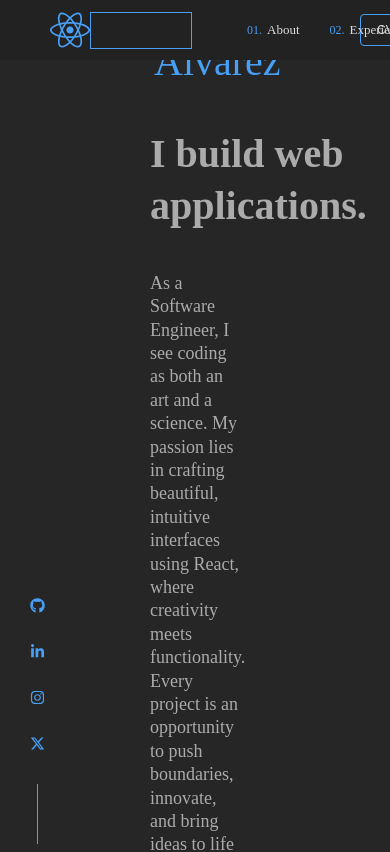
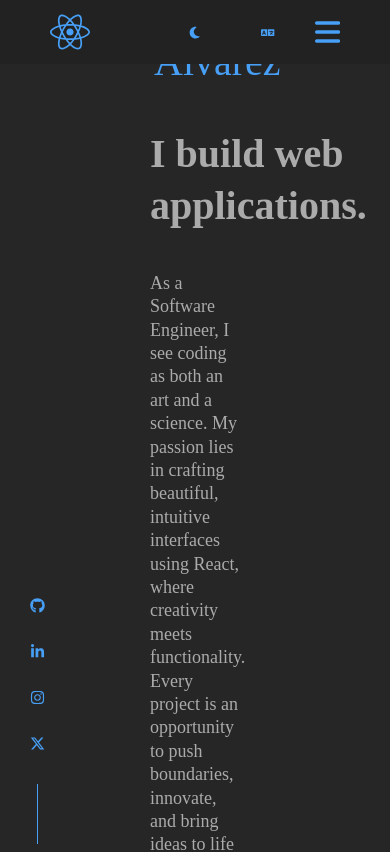
Before and after one commit to joralvmel/react-portfolio, a Next.js app: page / in a window 390 px wide. Shown: the top 852 px of the page. Built offline with nearby package versions, Linux system fonts and the light colour scheme.

Commit message:
Create responsive header

```diff
--- a/app/_components/Header.js
+++ b/app/_components/Header.js
@@ -1,5 +1,6 @@
 "use client";
 
+import { useState } from "react";
 import styled from "styled-components";
 import Logo from "./Logo";
 import Link from "next/link";
@@ -12,7 +13,7 @@ const StyledHeader = styled.header`
   position: fixed;
   padding: 0px 50px;
   width: 100%;
-  height: 60px;
+  height: 4rem;
   background-color: var(--color-header);
   display: flex;
   align-items: center;
@@ -34,7 +35,6 @@ const StyledButtonContainer = styled.div`
   display: flex;
   align-items: center;
   gap: 20px;
-  border: 1px solid var(--color-accent);
 `;
 
 const StyledLinks = styled.ul`
@@ -65,11 +65,85 @@ const StyledLinks = styled.ul`
       }
     }
   }
+
+  @media (max-width: 770px) {
+    display: none;
+  }
+`;
+
+const StyledHamburgerMenu = styled.div`
+  display: none;
+  cursor: pointer;
+  color: var(--color-accent);
+  width: 30px;
+  height: 30px;
+
+  &:hover {
+    color: var(--color-accent-hover);
+  }
+
+  @media (max-width: 770px) {
+    display: block;
+  }
+`;
+
+const StyledMobileLinks = styled.ul`
+  display: none;
+  list-style: none;
+  position: absolute;
+  top: 40px;
+  right: 10px;
+  padding: 0.5rem;
+  border-radius: 8px;
+  background: var(--color-tertiary);
+  transition: var(--transition-transform);
+
+  li {
+    counter-increment: item 1;
+    font-size: var(--fs-lg);
+
+    a {
+      padding: 10px;
+
+      &:before {
+        content: "0" counter(item) ".";
+        margin-right: 5px;
+        color: var(--color-accent);
+        font-size: var(--fs-xxs);
+        text-align: right;
+      }
+      &:hover,
+      &:focus {
+        color: var(--color-text-light);
+      }
+    }
+  }
+
+  @media (max-width: 770px) {
+    display: ${({ $isOpen }) => ($isOpen ? "block" : "none")};
+    opacity: ${({ $isOpen }) => ($isOpen ? 1 : 0)};
+    transform: ${({ $isOpen }) =>
+      $isOpen ? "translateY(0)" : "translateY(-10px)"};
+  }
+`;
+
+const StyledMobileButton = styled.div`
+  @media (max-width: 770px) {
+    display: none;
+  }
 `;
 
 function Header() {
+  const [isOpen, setIsOpen] = useState(false);
+
   const { config } = useLanguage();
   const { resume } = config.buttons;
+  const { menu } = config.icons;
+
+  const toggleMenu = () => {
+    setIsOpen(!isOpen);
+  };
+
   return (
     <StyledHeader>
       <StyledNav>
@@ -78,16 +152,30 @@ function Header() {
           <DarkModeToggle />
           <LanguageToggle />
         </StyledButtonContainer>
-
         <StyledLinks>
           {config.navLinks.map(({ url, content }, index) => (
             <li key={index}>
               <Link href={url}>{content}</Link>
             </li>
           ))}
-        </StyledLinks>
+        </StyledLinks>{" "}
+        <StyledMobileButton>
+          {" "}
+          <Button>{resume}</Button>
+        </StyledMobileButton>
       </StyledNav>
-      <Button>{resume}</Button>
+
+      <StyledHamburgerMenu onClick={toggleMenu}>{menu}</StyledHamburgerMenu>
+      <StyledMobileLinks $isOpen={isOpen}>
+        {config.navLinks.map(({ url, content }, index) => (
+          <li key={index}>
+            <Link href={url}>{content}</Link>
+          </li>
+        ))}
+        <li>
+          <Button>{resume}</Button>
+        </li>
+      </StyledMobileLinks>
     </StyledHeader>
   );
 }
--- a/app/_styles/variables.js
+++ b/app/_styles/variables.js
@@ -52,6 +52,7 @@ const variables = css`
     --transition-background: background-color 0.3s ease;
     --transition-color: color 0.3s ease;
     --transition-image: all 0.6s ease;
+    --transition-transform: opacity 0.3s ease, transform 0.3s ease;
   }
 `;
 
--- a/app/configEn.js
+++ b/app/configEn.js
@@ -16,6 +16,7 @@ import {
   FaRegFolder,
   FaMoon,
   FaSun,
+  FaBars,
 } from "react-icons/fa6";
 
 import { FaExternalLinkAlt, FaLanguage } from "react-icons/fa";
@@ -35,6 +36,7 @@ export const configEn = {
     moon: <FaMoon />,
     sun: <FaSun />,
     language: <FaLanguage />,
+    menu: <FaBars />,
   },
 
   hero: {
--- a/app/configEs.js
+++ b/app/configEs.js
@@ -16,6 +16,7 @@ import {
   FaRegFolder,
   FaMoon,
   FaSun,
+  FaBars,
 } from "react-icons/fa6";
 
 import { FaExternalLinkAlt, FaLanguage } from "react-icons/fa";
@@ -35,6 +36,7 @@ export const configEs = {
     moon: <FaMoon />,
     sun: <FaSun />,
     language: <FaLanguage />,
+    menu: <FaBars />,
   },
 
   hero: {
```
